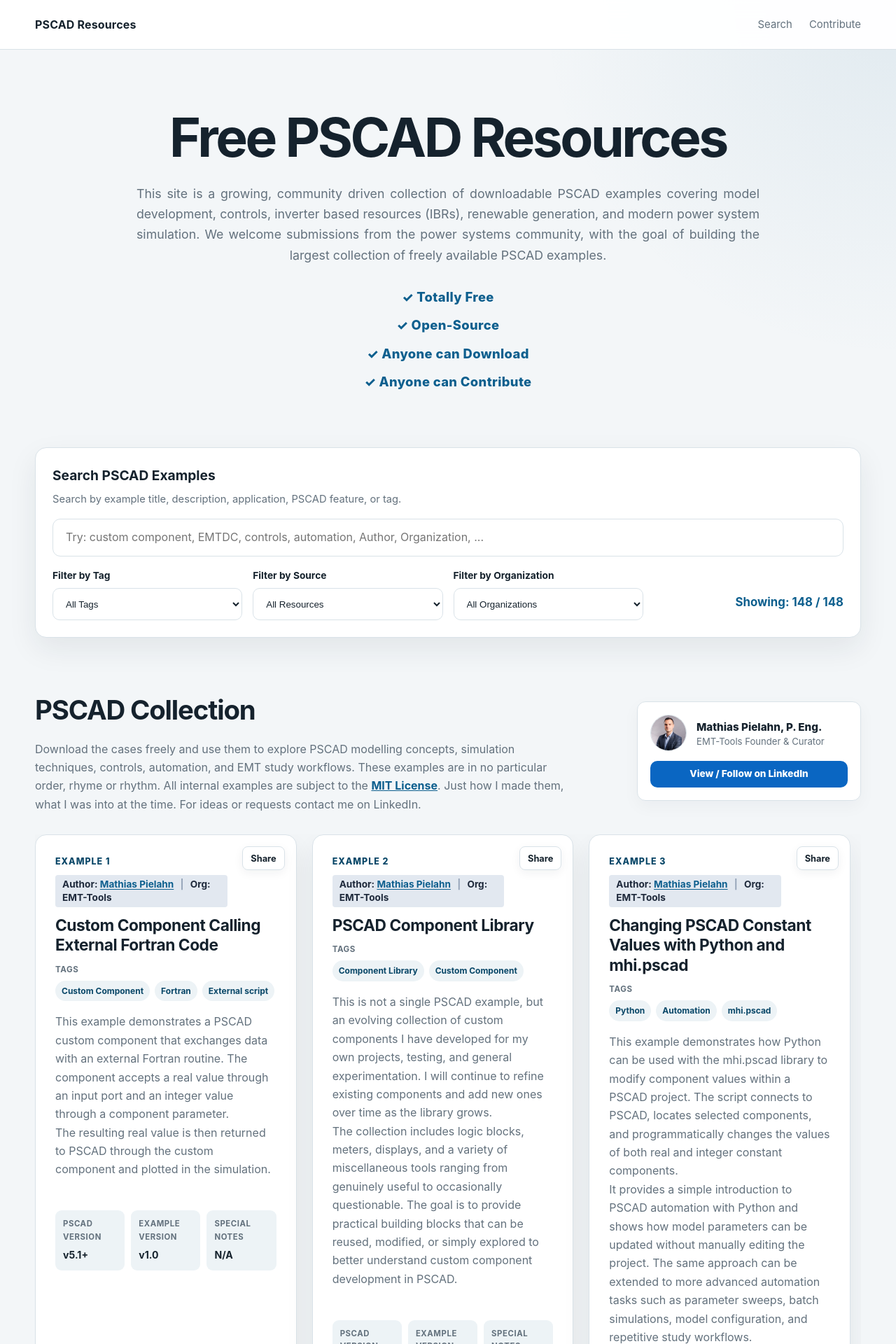
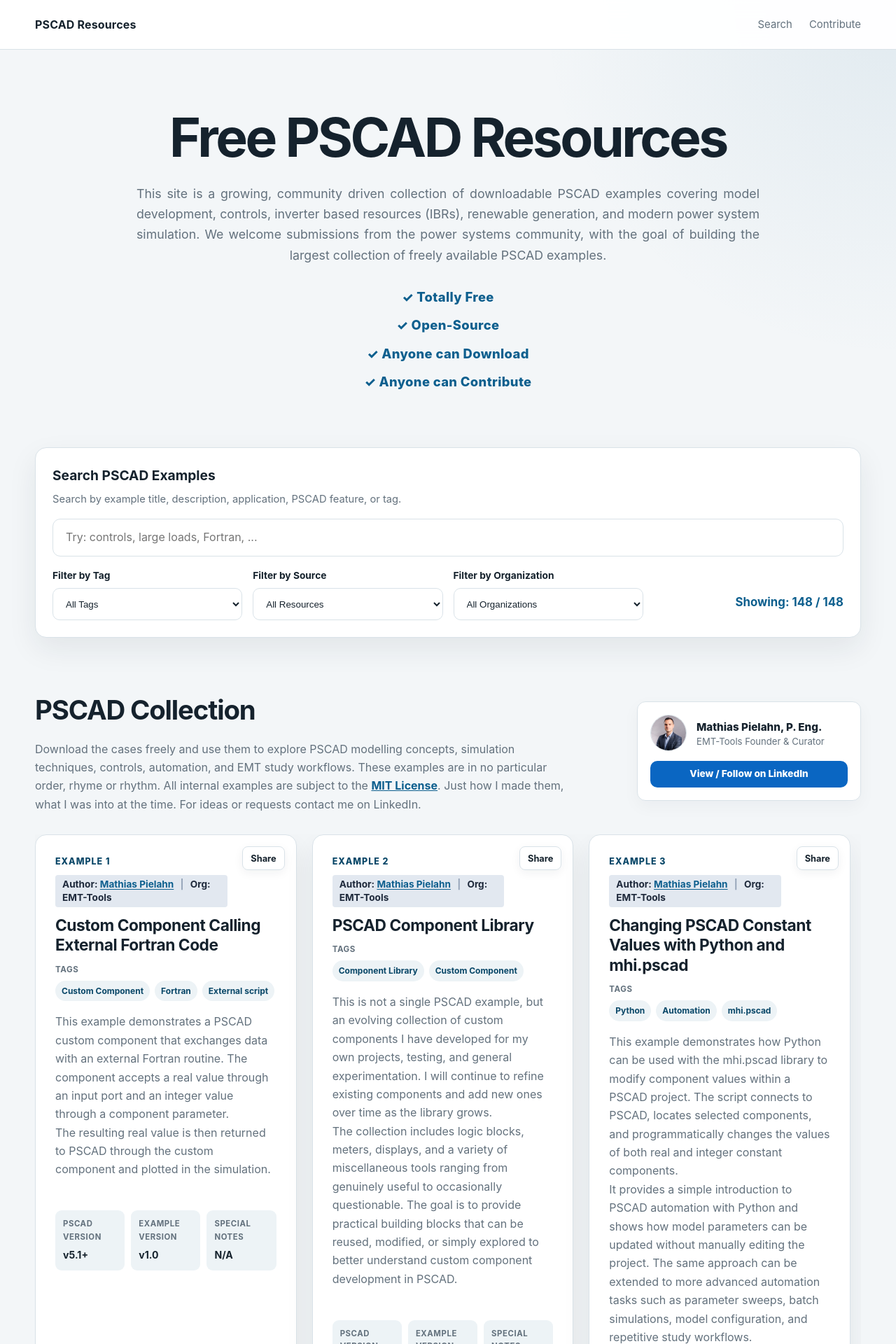
Before and after one commit to EMT-Tools/emt-tools.github.io, a Jekyll site: the page built from index.html, in a window 1280 px wide. Shown: the top 1920 px of the page at 70% size. Built offline with Jekyll 4.4.1, drawn with Linux system fonts in a browser that asks for light colours.

Commit message:
Update index.html

```diff
--- a/index.html
+++ b/index.html
@@ -22,7 +22,7 @@
     <div class="search-panel">
       <h2>Search PSCAD Examples</h2>
       <p>Search by example title, description, application, PSCAD feature, or tag.</p>
-      <input aria-label="Search PSCAD examples" class="search-box" id="exampleSearch" placeholder="Try: custom component, EMTDC, controls, automation, Author, Organization, ..." type="search"/>
+      <input aria-label="Search PSCAD examples" class="search-box" id="exampleSearch" placeholder="Try: controls, large loads, Fortran, ..." type="search"/>
 
       <div style="display: grid; grid-template-columns: repeat(auto-fit, minmax(200px, 1fr)); gap: 15px; margin-top: 16px; align-items: end;">
         <div class="tag-filter-wrap" style="max-width: none; margin-top: 0;">
```
